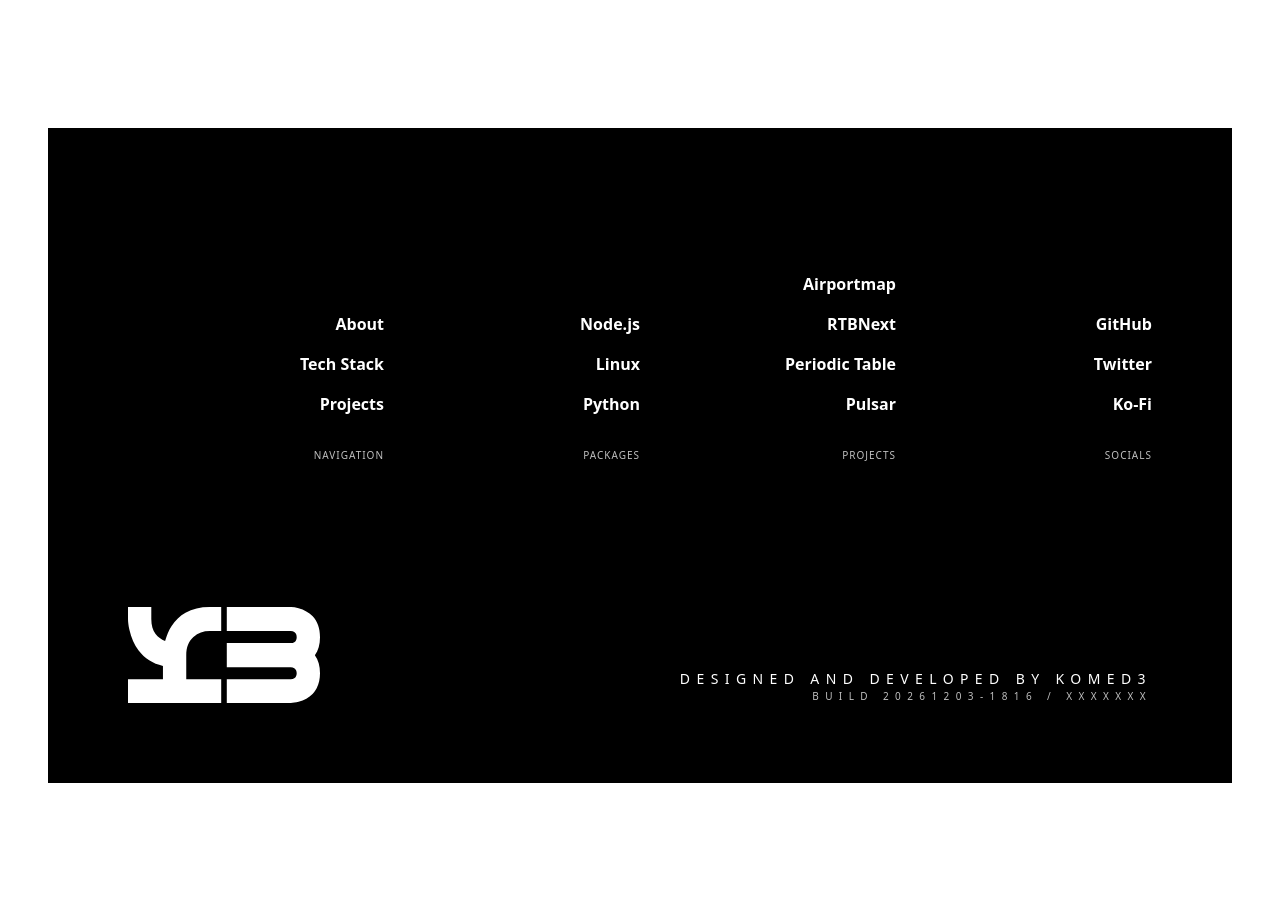
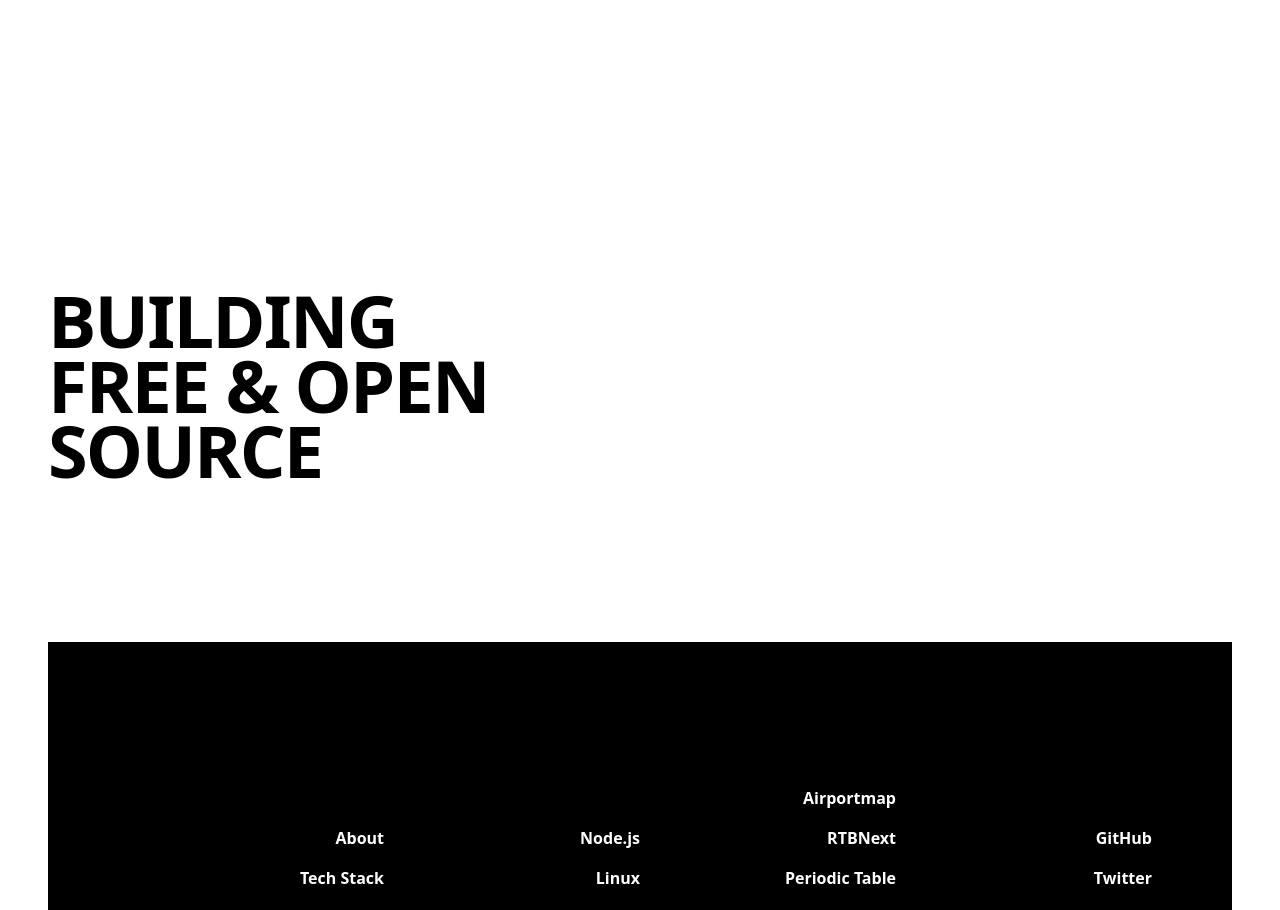
Before and after one commit to komed3/web, a React (Vite) app: page / in a window 1280 px wide. Shown: the part 1600-2510 px from the top of the page. Before the commit the page ends 2383 px from the top, so only its background shows below. Built offline with nearby package versions, Linux system fonts and the light colour scheme; a web font is replaced by a local one.

Commit message:
add statement

```diff
--- a/src/components/About.tsx
+++ b/src/components/About.tsx
@@ -1,5 +1,12 @@
 export function About () {
   return (
-    <div className= ''></div>
+    <div className= 'px-12 py-40'>
+      { /** Statement */ }
+      <div className= 'flex flex-col text-7xl uppercase font-black tracking-tight leading-[0.9]'>
+        <span>Building</span>
+        <span>free & open</span>
+        <span>source</span>
+      </div>
+    </div>
   );
 }
```
